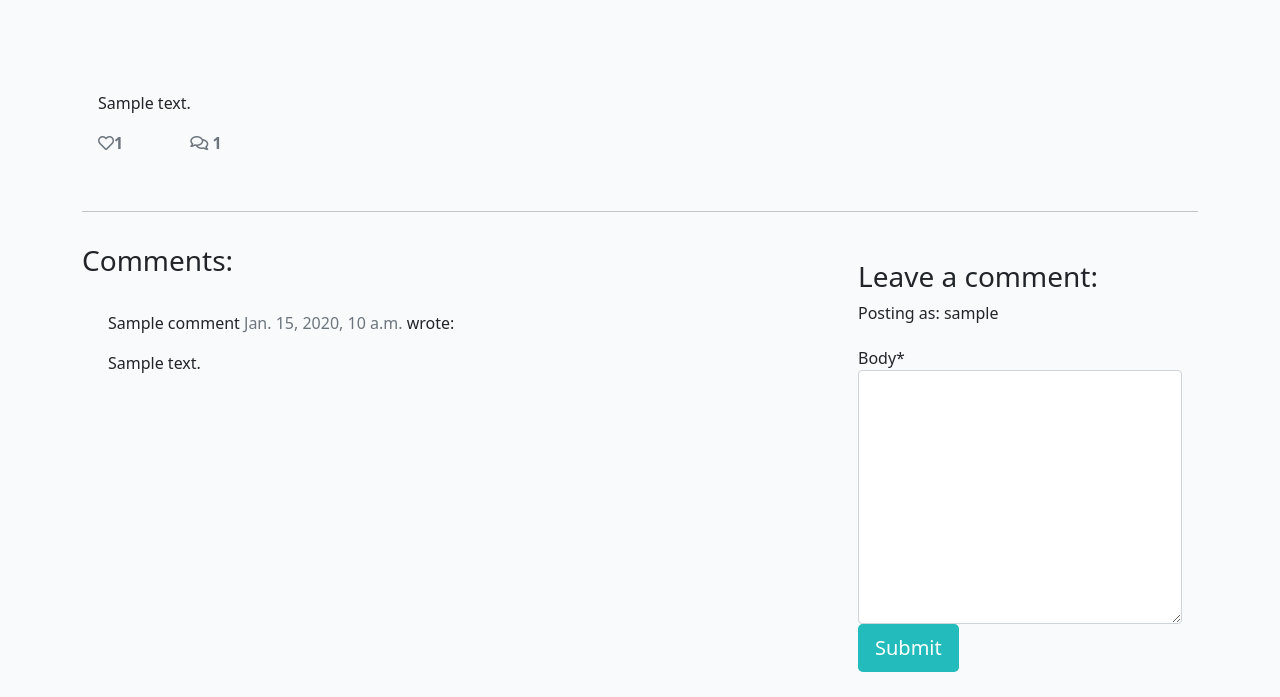
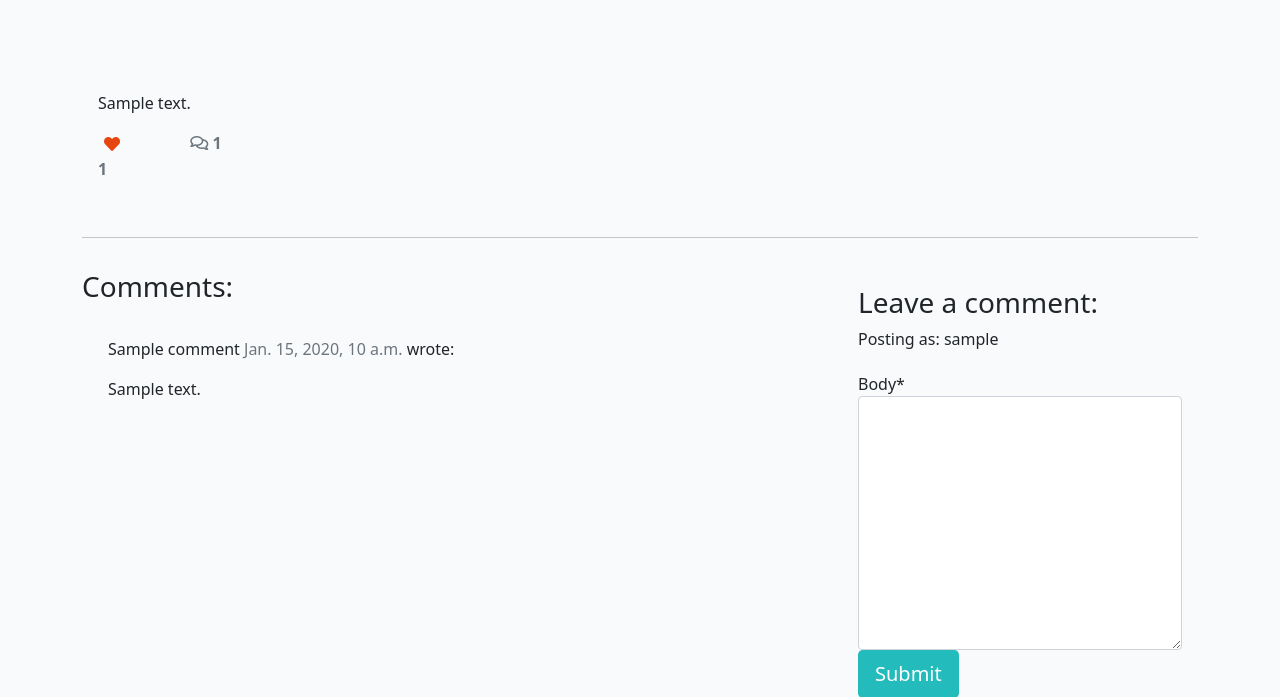
Before and after one commit to MBilalQureshi/django-blog, a Django app: a page that uses templates/post_detail.html in a window 1280 px wide. Shown: the part 281-978 px from the top of the page. Run offline with Django 3.2, Linux system fonts and the light colour scheme; a user stored in the database is signed in; tables that the repository leaves empty hold one stand-in row (values such as "Sample post"); some libraries are stand-ins or nearby versions.

Commit message:
Add like and unlike functionality for posts

```diff
--- a/blog/urls.py
+++ b/blog/urls.py
@@ -7,5 +7,6 @@ urlpatterns = [
     path('', views.PostList.as_view(), name='home'),
     # first slug is path converter, second slug is keywordname which can be anything
     # https://docs.djangoproject.com/en/3.2/topics/http/urls/#how-django-processes-a-request
-    path('<slug:slug>/', views.PostDetail.as_view(), name='post_detail')
+    path('<slug:slug>/', views.PostDetail.as_view(), name='post_detail'),
+    path('like/<slug:slug>/', views.PostLike.as_view(), name='post_like'),
 ]
--- a/blog/views.py
+++ b/blog/views.py
@@ -1,5 +1,6 @@
-from django.shortcuts import render, get_object_or_404
+from django.shortcuts import render, get_object_or_404, reverse
 from django.views import generic, View
+from django.http import HttpResponseRedirect
 from .models import Post
 from .forms import CommentForm
 
@@ -71,3 +72,17 @@ class PostDetail(View):
                 "comment_form": CommentForm()
             },
         )
+
+
+class PostLike(View):
+
+    def post(self, request, slug):
+        post = get_object_or_404(Post, slug=slug)
+
+        if post.likes.filter(id=request.user.id).exists():
+            post.likes.remove(request.user)
+        else:
+            post.likes.add(request.user)
+        # we also need to add the reverse shortcut. This allows us to look up a URL by the name
+        # that we give it in our urls.py file. So add reverse to our django.shortcuts
+        return HttpResponseRedirect(reverse('post_detail', args=[slug]))
--- a/templates/post_detail.html
+++ b/templates/post_detail.html
@@ -35,8 +35,23 @@
                 <div class="row">
 
                     <div class="col-1">
-                        <!-- The number of likes goes before the closing strong tag -->
-                        <strong class="text-secondary"><i class="far fa-heart"></i>{{ post.number_of_likes }}</strong>
+                        <strong>
+                            {% if user.is_authenticated %}
+                                <form class="d-line" action="{% url 'post_like' post.slug %}" method="POST">
+                                    {% csrf_token %}
+                                    {% if liked %}
+                                        <button type="submit" name="blogpost_id" value="{{post.slug}}" class="btn-like"><i class="fas fa-heart"></i></button>
+                                    {% else %}
+                                        <button type="submit" name="blogpost_id" value="{{post.slug}}" class="btn-like"><i class="far fa-heart"></i></button>
+                                    {% endif %}
+                                </form>
+                            {% else %}
+                                <span class="text-secondary"><i class="far fa-heart"></i></span>
+                            {% endif %}
+                            <!-- The number of likes goes before the closing strong tag -->
+                            <span class="text-secondary">{{ post.number_of_likes }}</span>
+                        </strong>
+
                     </div>
                     <div class="col-1">
                         {% with comments.count as total_comments %}
```
